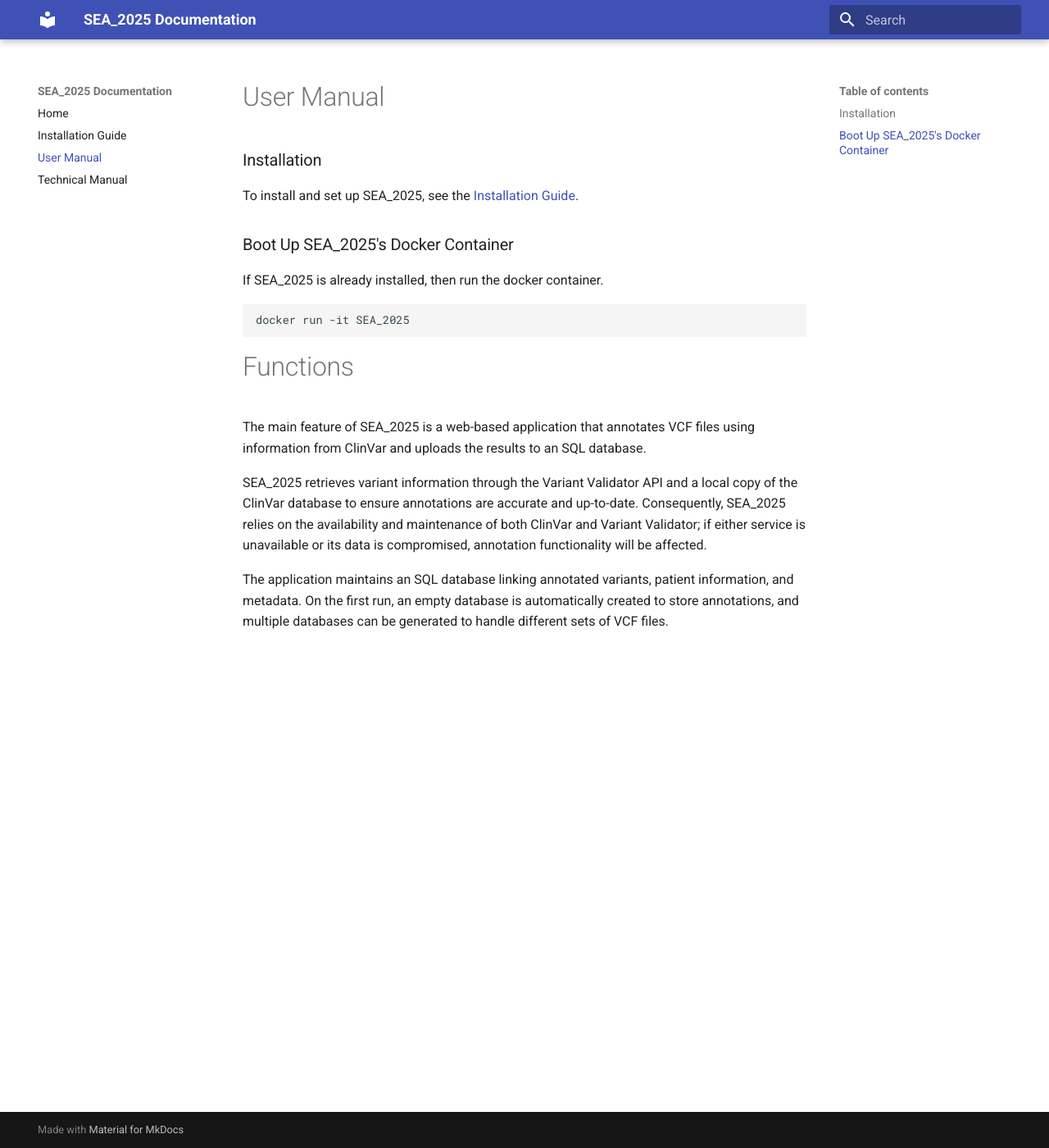
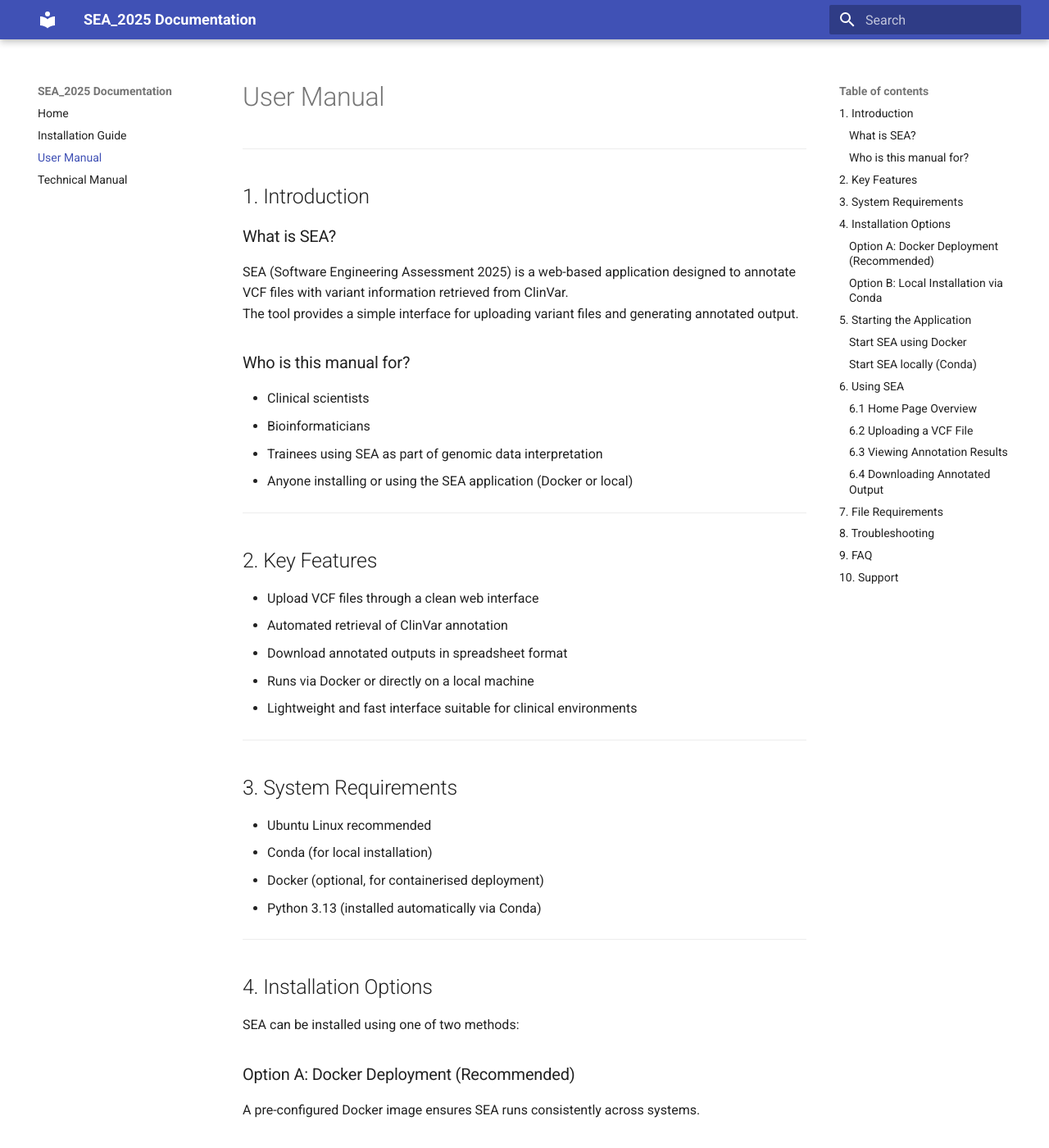
Before and after one commit to RebeccaSizer/Software_Engineering_Assessment_2025_AR_RW_RS, an MkDocs documentation site: the page built from docs/user_manual.md, in a window 1280 px wide and 1400 px high. Shown: the whole window at 82% size. Built offline with MkDocs 1.6.1 and Material for MkDocs 9.7.7, drawn with Linux system fonts in a browser that asks for light colours; some of the changed text lies outside the part shown.

Commit message:
start of usermanual

````diff
--- a/docs/user_manual.md
+++ b/docs/user_manual.md
@@ -1,16 +1,132 @@
 # User Manual
+---
 
-### Installation
-To install and set up SEA_2025, see the [Installation Guide](installation.md).
+## 1. Introduction
 
-### Boot Up SEA_2025's Docker Container
-If SEA_2025 is already installed, then run the docker container.
+### What is SEA?
+SEA (Software Engineering Assessment 2025) is a web-based application designed to annotate VCF files with variant information retrieved from ClinVar.
+The tool provides a simple interface for uploading variant files and generating annotated output.
+
+### Who is this manual for?
+- Clinical scientists
+- Bioinformaticians
+- Trainees using SEA as part of genomic data interpretation
+- Anyone installing or using the SEA application (Docker or local)
+
+---
+
+## 2. Key Features
+
+- Upload VCF files through a clean web interface
+- Automated retrieval of ClinVar annotation
+- Download annotated outputs in spreadsheet format
+- Runs via Docker or directly on a local machine
+- Lightweight and fast interface suitable for clinical environments
+
+---
+
+## 3. System Requirements
+
+- Ubuntu Linux recommended
+- Conda (for local installation)
+- Docker (optional, for containerised deployment)
+- Python 3.13 (installed automatically via Conda)
+
+---
+
+## 4. Installation Options
+
+SEA can be installed using one of two methods:
+
+### Option A: Docker Deployment (Recommended)
+A pre-configured Docker image ensures SEA runs consistently across systems.
+
+### Option B: Local Installation via Conda
+Best suited for developers or users who want to modify or extend the application.
+
+Full installation instructions are provided in the [**Installation Guide**](installation.md).
+
+---
+
+## 5. Starting the Application
+
+### Start SEA using Docker
+Run the following:
+
 ```bash
-docker run -it SEA_2025
+docker run -p 5000:5000 sea_app
 ```
-# Functions
-The main feature of SEA_2025 is a web-based application that annotates VCF files using information from ClinVar and uploads the results to an SQL database.
+Application URL:
+http://localhost:5000
 
-SEA_2025 retrieves variant information through the Variant Validator API and a local copy of the ClinVar database to ensure annotations are accurate and up-to-date. Consequently, SEA_2025 relies on the availability and maintenance of both ClinVar and Variant Validator; if either service is unavailable or its data is compromised, annotation functionality will be affected.
+### Start SEA locally (Conda)
+```bash
+conda activate sea_venv
+python main.py
+```
+Then visit:
+http://localhost:5000
 
-The application maintains an SQL database linking annotated variants, patient information, and metadata. On the first run, an empty database is automatically created to store annotations, and multiple databases can be generated to handle different sets of VCF files.
+## 6. Using SEA
+
+### 6.1 Home Page Overview
+
+- Create or Add to a Database
+    - Select Variant File button (Choose File)
+    - Option to enter or select a database name
+- Query an Existing Database
+- Upload a Database for Querying
+
+### 6.2 Uploading a VCF File
+
+Step 1 — Press the 'choose files' button
+
+Step 2 - Selet your file/s
+Choose a .vcf or .cvs file.
+
+Step 3 — Choose or enter a database name.
+Choosing an existing databse name will amend the variants onto that database.
+Entering a new database name will generate a new database.
+
+SEA will parse the VCF, query ClinVar, annotate variants, and generate results.
+
+### 6.3 Viewing Annotation Results
+
+Results page includes:
+- Variant summary
+- ClinVar annotation table
+- Download button
+
+Output formats:
+- .xlsx
+- .csv (optional)
+
+### 6.4 Downloading Annotated Output
+
+Click 'Download Results'.
+Output saved as:
+annotated_<timestamp>.xlsx
+
+## 7. File Requirements
+
+Accepted Formats:
+- .vcf
+- .csv
+
+Required VCF Fields:
+CHROM, POS, REF, ALT.
+
+## 8. Troubleshooting
+
+"File type not supported" → Ensure .vcf or .vcf.gz
+App not loading → Check Docker or activate conda environment
+No ClinVar results → Variant absent or VCF format issue
+
+## 9. FAQ
+
+Does SEA modify my original VCF? → No
+Does SEA store uploaded files? → No
+Multi-allelic variants supported? → Yes
+
+## 10. Support
+Insert contact email or GitHub issues link here.
````
